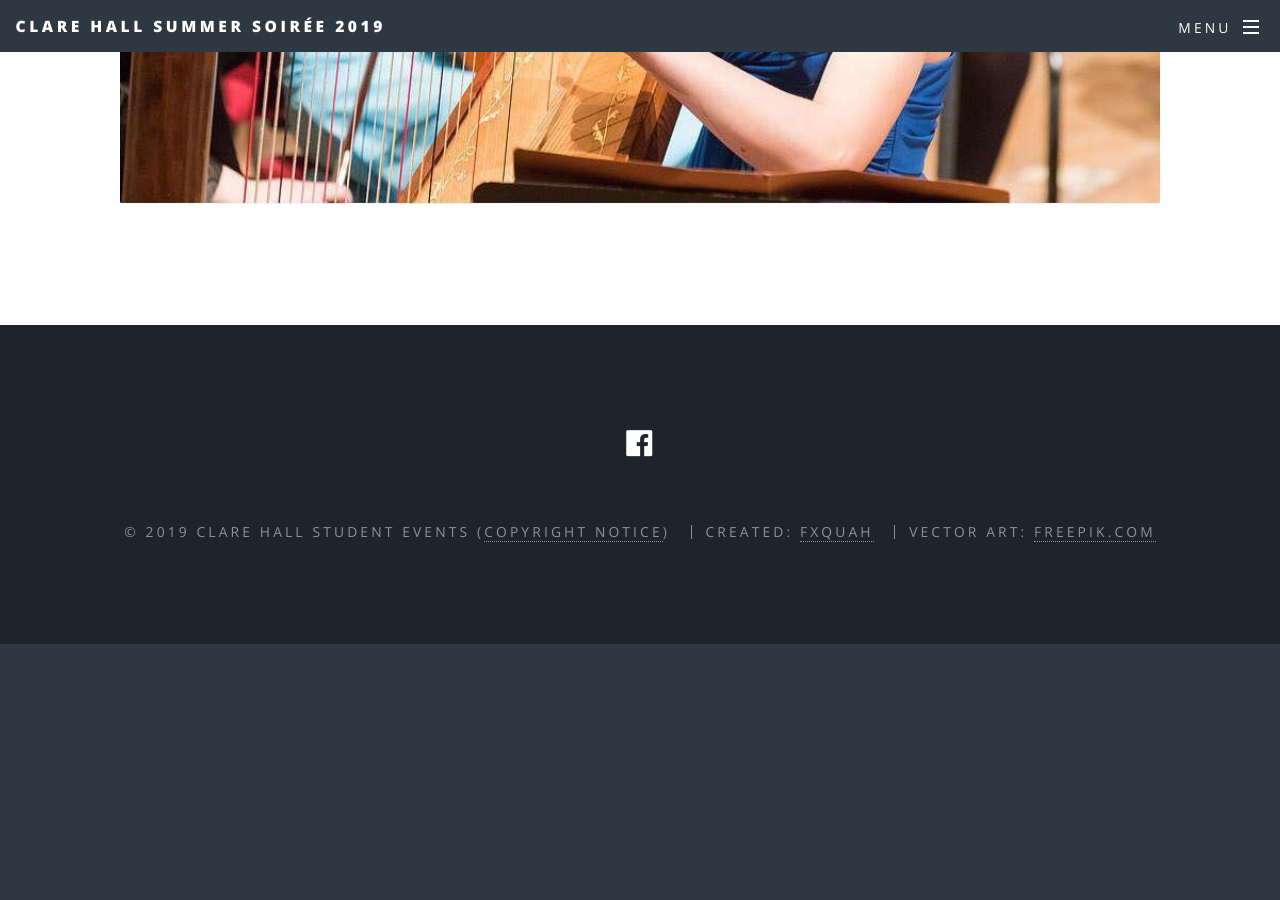
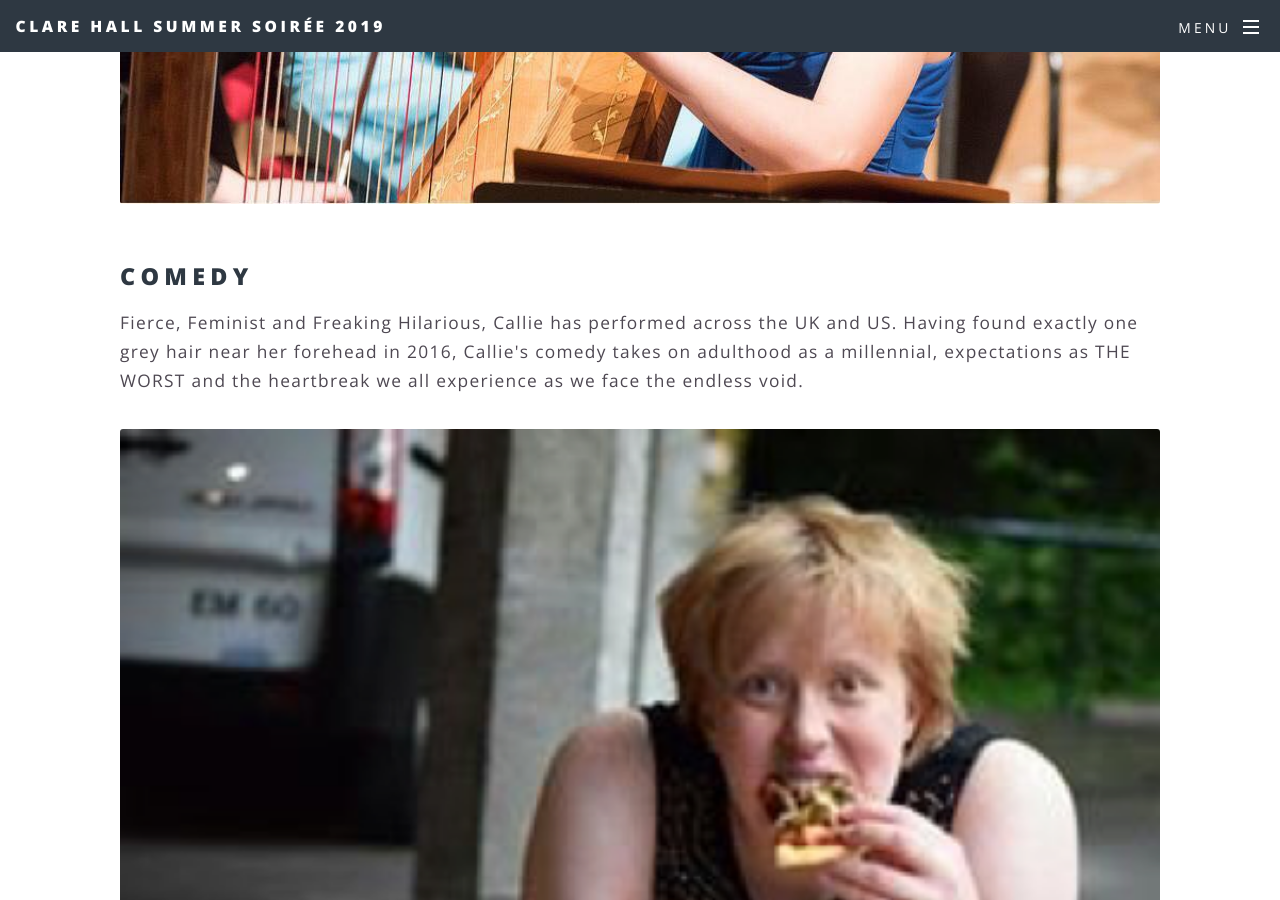
Before and after one commit to chse66/chsummersoiree19, a Jekyll site: the page built from programme.html, in a window 1280 px wide and 900 px high, scrolled down 2710 px. Built offline with Jekyll 4.4.1, drawn with Linux system fonts in a browser that asks for light colours; before the commit the page ends 3354 px from its top, so only the background shows below that.

Commit message:
add comedy programme

```diff
--- a/programme.html
+++ b/programme.html
@@ -33,4 +33,13 @@ title: Event Programme
       </div>
     </div>
 
+    <div class="passagechunk">
+      <h2>Comedy</h2>
+      <p>Fierce, Feminist and Freaking Hilarious, Callie has performed across the UK and US. Having found exactly one grey hair near her forehead in 2016, Callie's comedy takes on adulthood as a millennial, expectations as THE WORST and the heartbreak we all experience as we face the endless void.</p>
+      <div class="box alt">
+        <div class="row uniform 50%">
+          <div class="12u"><span class="image fit"><img src="images/comedy.png" alt="" /></span></div>
+        </div>
+      </div>
+    </div>
   </section>
```
Also changed, not shown: images/comedy.png (added).
